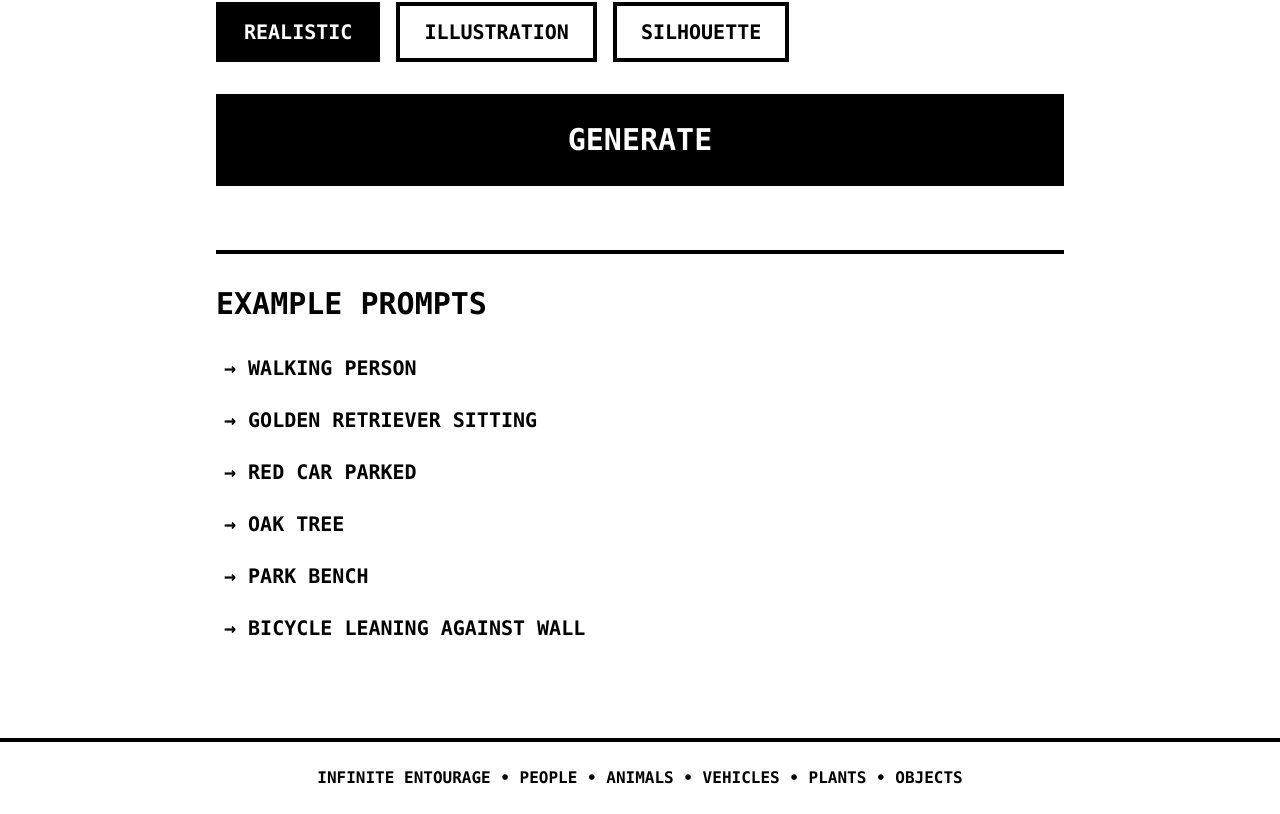
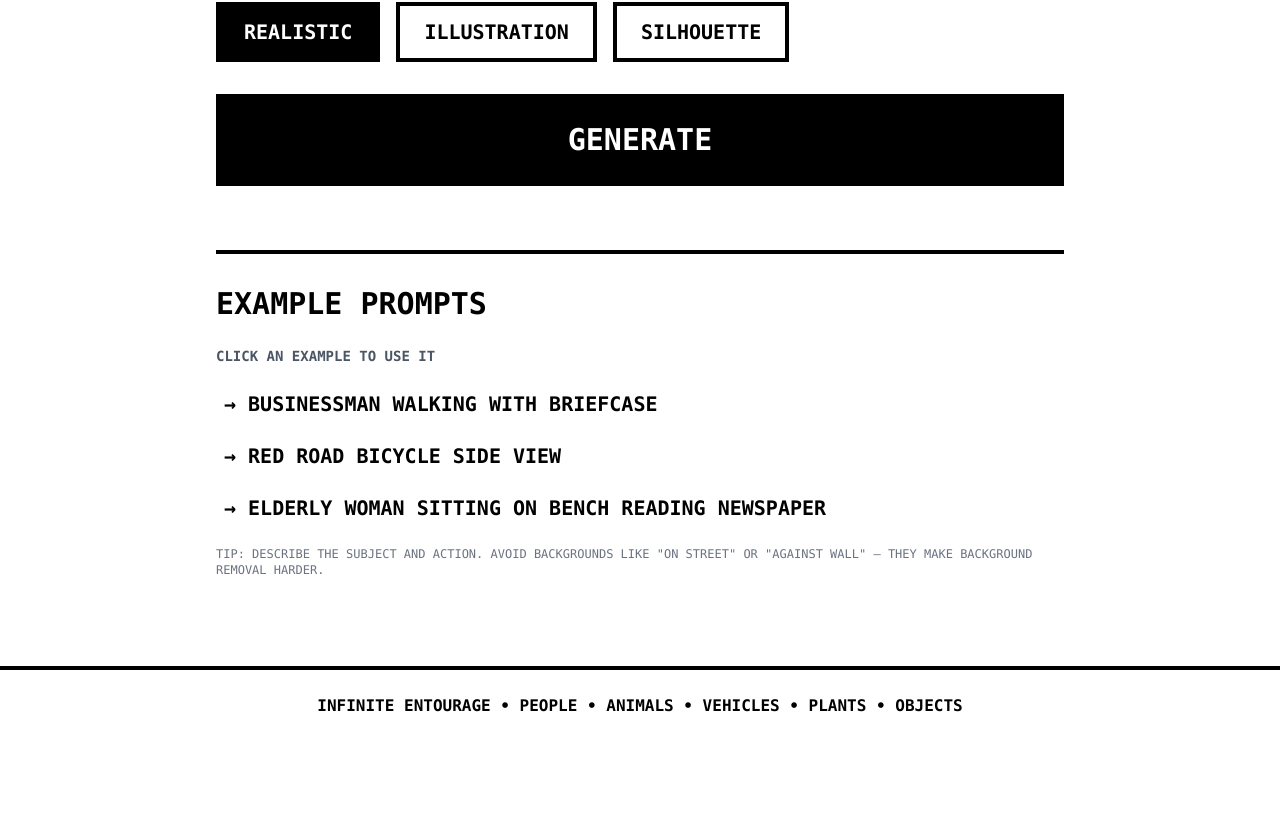
Before and after one commit to carteblanchecarriage/infinite-entourage, a Next.js app: page / in a window 1280 px wide. Shown: the part 757-1571 px from the top of the page. After the commit the page ends 1499 px from the top, so only its background shows below. Built offline with nearby package versions, Linux system fonts and the light colour scheme.

Commit message:
Update UI examples - better prompts without background elements
Replaced 6 vague examples with 3 clear, descriptive ones:
- businessman walking with briefcase
- red road bicycle side view
- elderly woman sitting on bench reading newspaper

Added note about keeping prompts clean for better cutouts

```diff
--- a/pages/index.js
+++ b/pages/index.js
@@ -182,44 +182,30 @@ export default function Home() {
         {/* EXAMPLES */}
         <div className="mt-16 border-t-4 border-black pt-8">
           <h2 className="text-2xl md:text-3xl font-black mb-6">EXAMPLE PROMPTS</h2>
+          <p className="text-sm text-gray-600 mb-4 font-bold">CLICK AN EXAMPLE TO USE IT</p>
           <ul className="space-y-2 text-base md:text-xl font-bold">
             <li
               className="cursor-pointer hover:bg-black hover:text-white p-2"
-              onClick={() => setPrompt('walking person')}
+              onClick={() => setPrompt('businessman walking with briefcase')}
             >
-              → WALKING PERSON
+              → BUSINESSMAN WALKING WITH BRIEFCASE
             </li>
             <li
               className="cursor-pointer hover:bg-black hover:text-white p-2"
-              onClick={() => setPrompt('golden retriever sitting')}
+              onClick={() => setPrompt('red road bicycle side view')}
             >
-              → GOLDEN RETRIEVER SITTING
+              → RED ROAD BICYCLE SIDE VIEW
             </li>
             <li
               className="cursor-pointer hover:bg-black hover:text-white p-2"
-              onClick={() => setPrompt('red car parked')}
+              onClick={() => setPrompt('elderly woman sitting on bench reading newspaper')}
             >
-              → RED CAR PARKED
-            </li>
-            <li
-              className="cursor-pointer hover:bg-black hover:text-white p-2"
-              onClick={() => setPrompt('oak tree')}
-            >
-              → OAK TREE
-            </li>
-            <li
-              className="cursor-pointer hover:bg-black hover:text-white p-2"
-              onClick={() => setPrompt('park bench')}
-            >
-              → PARK BENCH
-            </li>
-            <li
-              className="cursor-pointer hover:bg-black hover:text-white p-2"
-              onClick={() => setPrompt('bicycle leaning against wall')}
-            >
-              → BICYCLE LEANING AGAINST WALL
+              → ELDERLY WOMAN SITTING ON BENCH READING NEWSPAPER
             </li>
           </ul>
+          <p className="text-xs text-gray-500 mt-4">
+            TIP: DESCRIBE THE SUBJECT AND ACTION. AVOID BACKGROUNDS LIKE "ON STREET" OR "AGAINST WALL" — THEY MAKE BACKGROUND REMOVAL HARDER.
+          </p>
         </div>
 
       </main>
```
